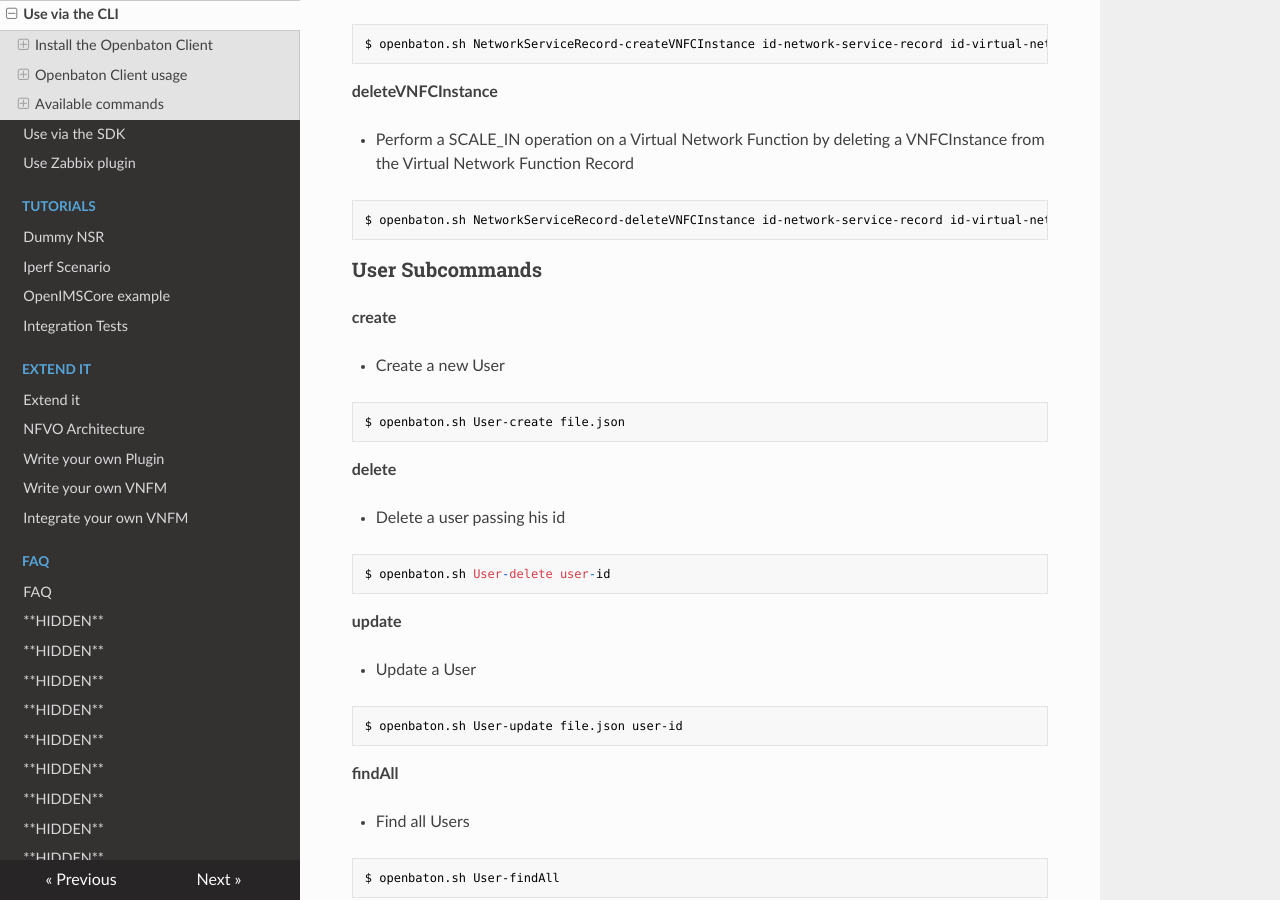
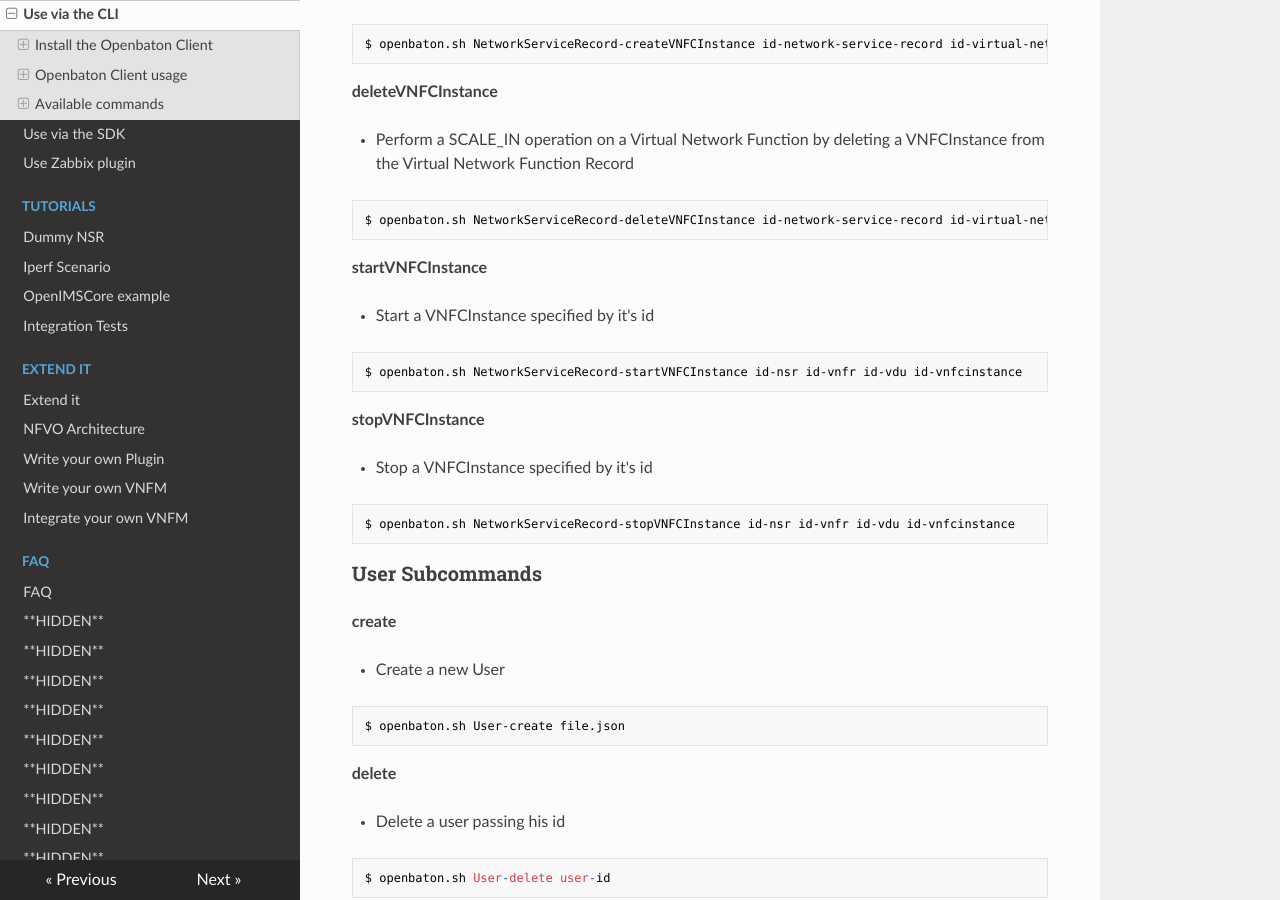
Before and after one commit to openbaton/docs, an MkDocs documentation site: the page built from docs/nfvo-how-to-use-cli.md, in a window 1280 px wide and 900 px high, scrolled down 7654 px. Built offline with MkDocs 1.6.1, drawn with Linux system fonts in a browser that asks for light colours; nearby versions of some CDN libraries; old or Windows-style settings are respelled for this version of MkDocs.

Commit message:
Imp: Add stop and start of VNFCInstances to the cli documentation

````diff
--- a/docs/nfvo-how-to-use-cli.md
+++ b/docs/nfvo-how-to-use-cli.md
@@ -334,6 +334,20 @@
 $ openbaton.sh NetworkServiceRecord-deleteVNFCInstance id-network-service-record id-virtual-network-function-record
 ```
 
+**startVNFCInstance**
+
+  * Start a VNFCInstance specified by it's id
+```sh
+$ openbaton.sh NetworkServiceRecord-startVNFCInstance id-nsr id-vnfr id-vdu id-vnfcinstance
+```
+
+**stopVNFCInstance**
+
+  * Stop a VNFCInstance specified by it's id
+```sh
+$ openbaton.sh NetworkServiceRecord-stopVNFCInstance id-nsr id-vnfr id-vdu id-vnfcinstance
+```
+
 
 ### **User Subcommands**
 **create**
````
